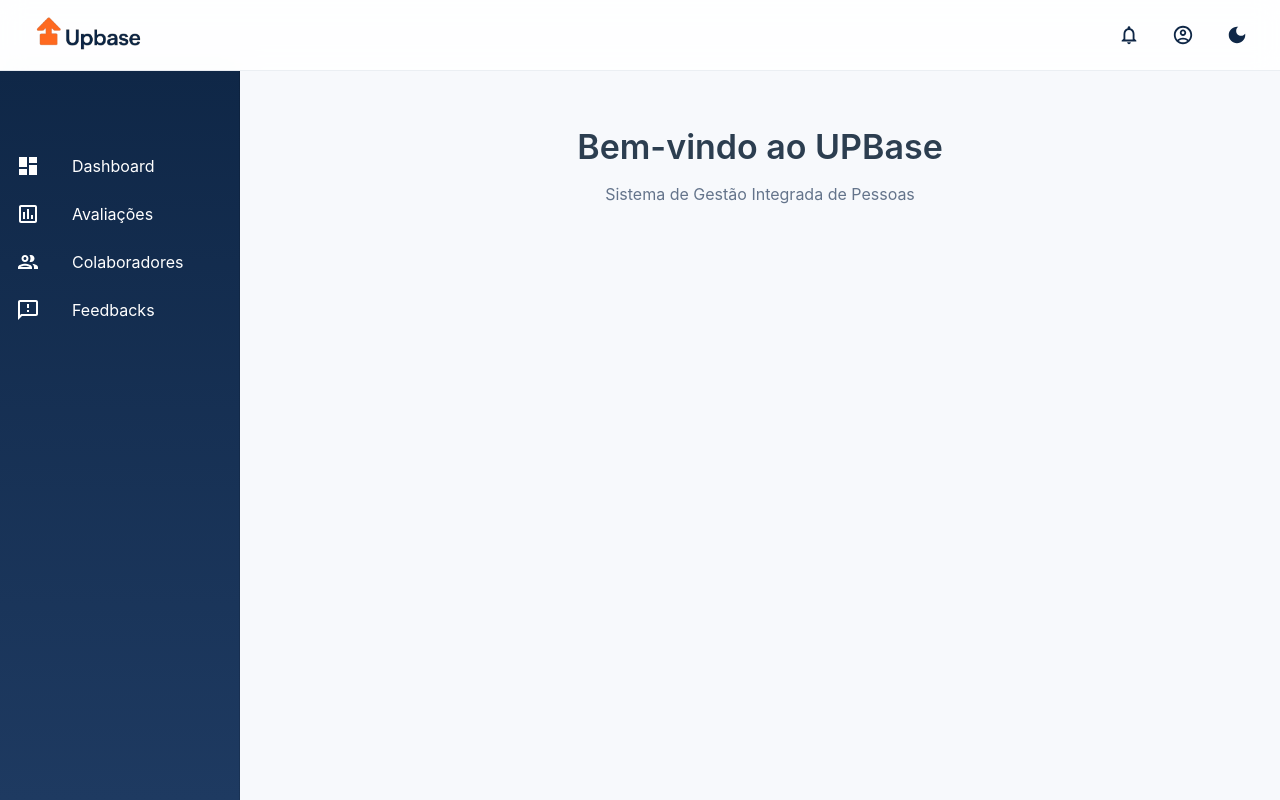
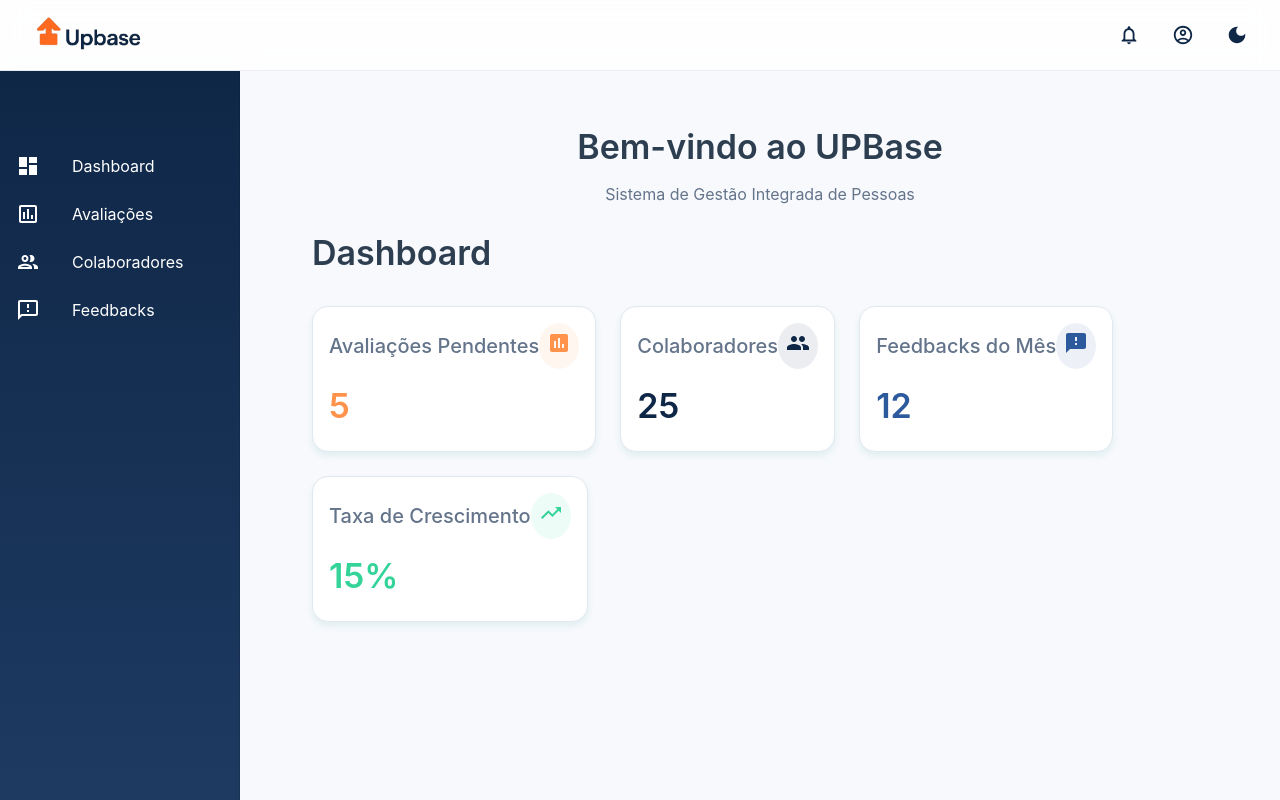
Before and after one commit to RobsonFSVieira/upbase, a React (Create React App) app: page / in a window 1280 px wide. Built offline with nearby package versions, Linux system fonts and the light colour scheme.

Commit message:
paginas principais

```diff
--- a/src/pages/Home.js
+++ b/src/pages/Home.js
@@ -1,7 +1,40 @@
 import React from 'react';
-import { Box, Typography, Container } from '@mui/material';
+import { Grid, Card, CardContent, Typography, Box, Container } from '@mui/material';
+import {
+  Assessment,
+  Group,
+  Feedback,
+  TrendingUp,
+} from '@mui/icons-material';
 
 function Home() {
+  const cards = [
+    {
+      title: 'Avaliações Pendentes',
+      value: '5',
+      icon: <Assessment />,
+      color: '#FF934C',
+    },
+    {
+      title: 'Colaboradores',
+      value: '25',
+      icon: <Group />,
+      color: '#0F2747',
+    },
+    {
+      title: 'Feedbacks do Mês',
+      value: '12',
+      icon: <Feedback />,
+      color: '#2D5A9D',
+    },
+    {
+      title: 'Taxa de Crescimento',
+      value: '15%',
+      icon: <TrendingUp />,
+      color: '#34D399',
+    },
+  ];
+
   return (
     <Container maxWidth="lg">
       <Box sx={{
@@ -17,6 +50,60 @@
           Sistema de Gestão Integrada de Pessoas
         </Typography>
       </Box>
+
+      <Box sx={{ p: 3 }}>
+        <Typography variant="h4" sx={{ mb: 4 }}>
+          Dashboard
+        </Typography>
+
+        <Grid container spacing={3}>
+          {cards.map((card) => (
+            <Grid item xs={12} sm={6} md={3} key={card.title}>
+              <Card
+                sx={{
+                  height: '100%',
+                  display: 'flex',
+                  flexDirection: 'column',
+                  position: 'relative',
+                  overflow: 'hidden',
+                  '&:hover': {
+                    transform: 'translateY(-4px)',
+                    transition: 'transform 0.2s ease-in-out',
+                  },
+                }}
+              >
+                <CardContent>
+                  <Box
+                    sx={{
+                      display: 'flex',
+                      alignItems: 'center',
+                      justifyContent: 'space-between',
+                    }}
+                  >
+                    <Typography color="textSecondary" variant="h6">
+                      {card.title}
+                    </Typography>
+                    <Box
+                      sx={{
+                        backgroundColor: `${card.color}15`,
+                        p: 1,
+                        borderRadius: '50%',
+                      }}
+                    >
+                      {React.cloneElement(card.icon, {
+                        sx: { color: card.color },
+                      })}
+                    </Box>
+                  </Box>
+                  <Typography variant="h4" sx={{ mt: 2, color: card.color }}>
+                    {card.value}
+                  </Typography>
+                </CardContent>
+              </Card>
+            </Grid>
+          ))}
+        </Grid>
+      </Box>
     </Container>
   );
 }
```
